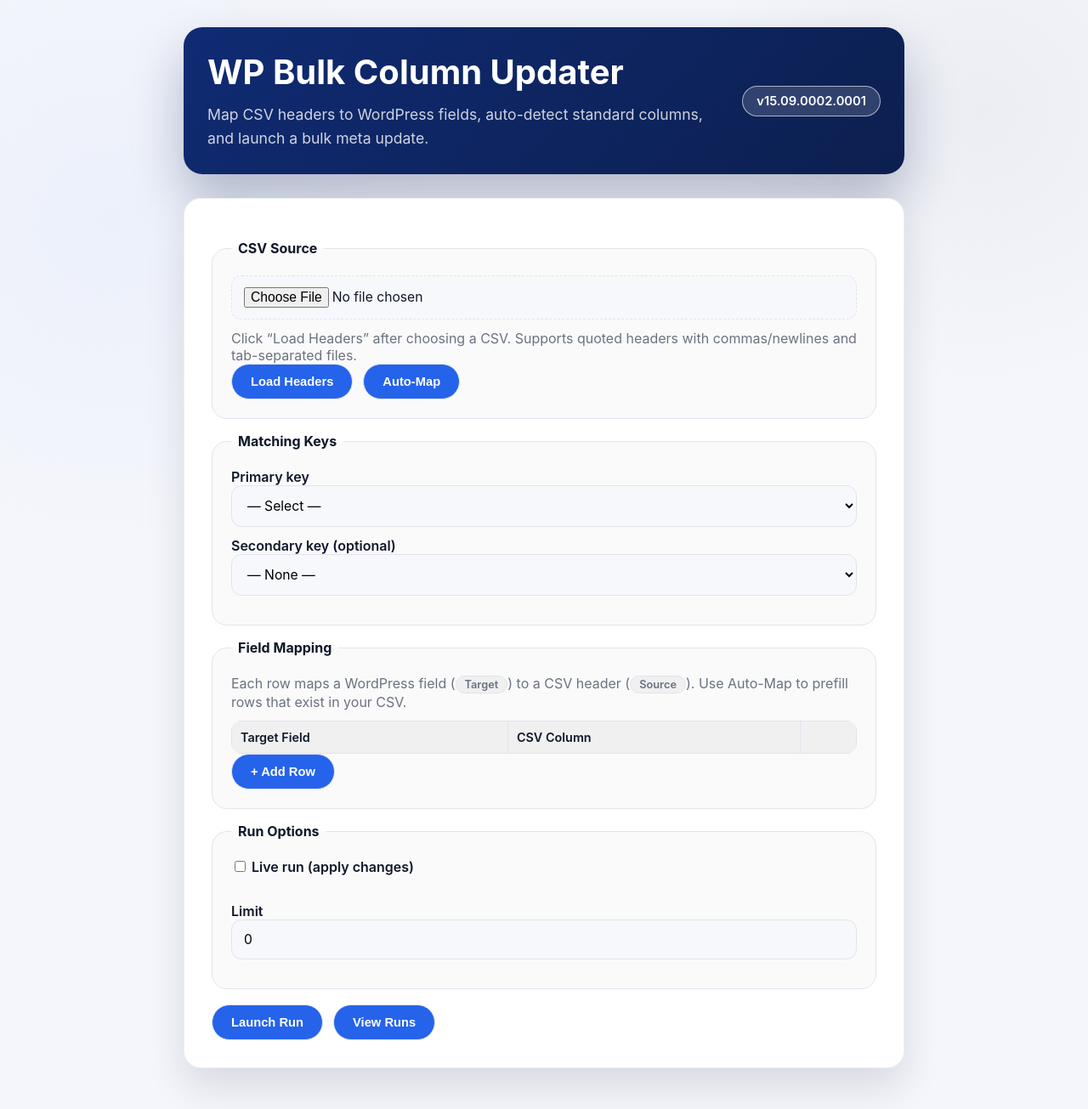
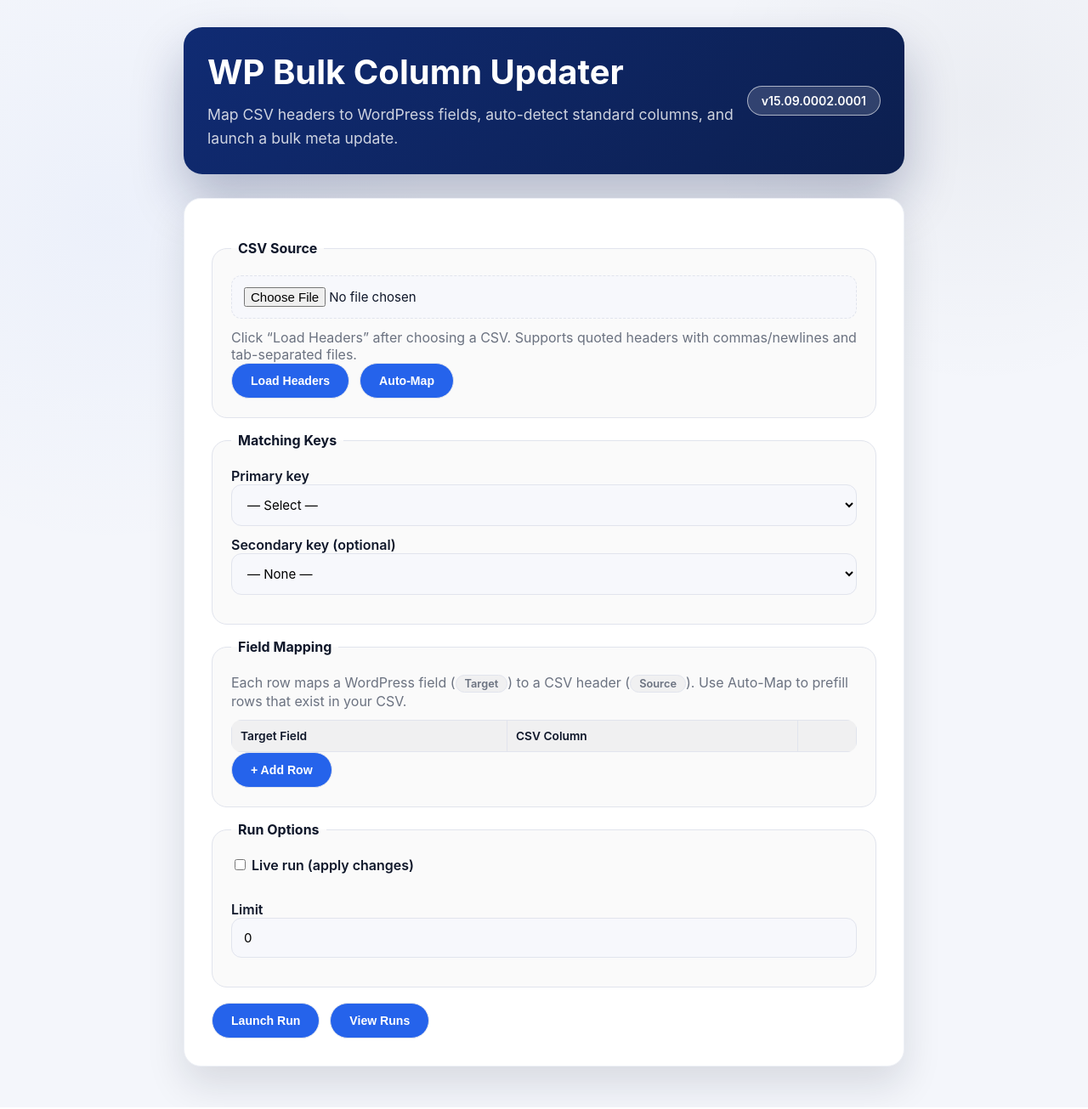
Before and after one commit to aroonaugustine/calm-tools, a PHP site: page /wp-bulk-column-updater/index.php in a window 1280 px wide. Shown: the whole page at 85% size. Run offline with PHP 8.4, Linux system fonts and the light colour scheme; lists and menus that the app fills with data are empty.

Commit message:
Tighten global tool typography

```diff
--- a/portal-assets/css/tool.css
+++ b/portal-assets/css/tool.css
@@ -59,7 +59,7 @@ main {
   background: rgba(255, 255, 255, 0.15);
   color: white;
   font-weight: 600;
-  font-size: 0.92rem;
+  font-size: 0.88rem;
 }
 
 .tool-card__header {
@@ -76,12 +76,12 @@ main {
 }
 
 .tool-card__version {
-  font-size: 0.92rem;
+  font-size: 0.88rem;
   color: var(--muted);
 }
 
 .tool-card__header span {
-  font-size: 0.92rem;
+  font-size: 0.88rem;
   color: var(--muted);
 }
 
@@ -125,7 +125,7 @@ textarea {
   border-radius: 12px;
   padding: 13px 14px;
   background: #f7f8fc;
-  font-size: 0.98rem;
+  font-size: 0.94rem;
   font-family: inherit;
 }
 
@@ -142,7 +142,7 @@ button {
   border: 1px solid var(--border);
   padding: 12px 22px;
   font-weight: 600;
-  font-size: 0.92rem;
+  font-size: 0.88rem;
   cursor: pointer;
   transition: background 0.25s ease, color 0.25s ease, border-color 0.25s ease;
   background: var(--accent);
@@ -203,7 +203,7 @@ button.secondary {
 }
 
 .helper-box {
-  font-size: 0.9rem;
+  font-size: 0.86rem;
   background: rgba(15, 23, 42, 0.04);
   border: 1px dashed var(--border);
   border-radius: 10px;
@@ -229,7 +229,7 @@ button.secondary {
   padding: 14px 16px;
   border-radius: 10px;
   margin: 14px 0;
-  font-size: 0.92rem;
+  font-size: 0.88rem;
   color: var(--text);
 }
 
@@ -241,7 +241,7 @@ button.secondary {
 
 .subtle {
   color: var(--muted);
-  font-size: 0.9rem;
+  font-size: 0.86rem;
   margin: 0;
 }
 
@@ -262,7 +262,7 @@ table {
   border-radius: 12px;
   overflow: hidden;
   margin-top: 12px;
-  font-size: 0.92rem;
+  font-size: 0.88rem;
 }
 
 th,
@@ -270,7 +270,7 @@ td {
   border: 1px solid var(--border);
   padding: 10px;
   text-align: left;
-  font-size: 0.9rem;
+  font-size: 0.86rem;
 }
 
 th {
@@ -288,7 +288,7 @@ th {
   input,
   select,
   textarea {
-    font-size: 0.92rem;
+    font-size: 0.88rem;
   }
 }
 .stack {
```
